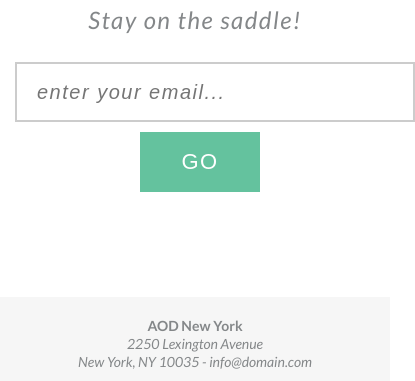
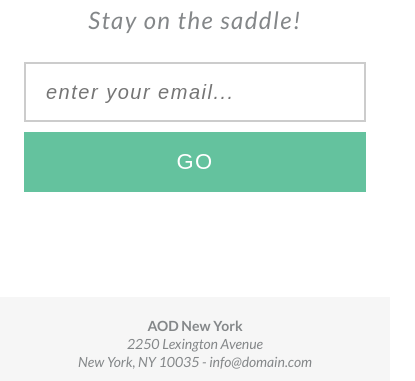
Before and after one commit to kifirko/adaptive_fullscreen, a plain HTML site: page index.html in a window 390 px wide. Shown: the part 5222-5603 px from the top of the page, 415 px wide, since content can reach past the window. Drawn offline with Linux system fonts and the light colour scheme.

Commit message:
finish HTML and CSS- small screen fix

```diff
--- a/#source/scss/style.scss
+++ b/#source/scss/style.scss
@@ -564,9 +564,6 @@ margin: 0 0 27px 0;
 
 
 
-
-
-
 	&__item {
 		display: flex;
 		align-items: center;
@@ -577,11 +574,15 @@ margin: 0 0 27px 0;
 				color: white;
 				font-size: 10px;
 				font-weight: 700;
-				letter-spacing: 2.6px;		padding: 20px 50px;
+				letter-spacing: 2.6px;
+				padding: 20px 50px;
 				border: 1px solid white;
 				transition-duration: 1s;
 			&:hover {
 				border: 1px solid rgba(100, 194, 158, 1);}
+
+				@media screen and (max-width: 300px) {
+   	padding: 20px 10px;}
 
 	}
 	}
@@ -617,8 +618,8 @@ margin: 0 0 27px 0;
   padding: 20px;
   margin: 10px 0 0 0;
 
-
-
+  		@media screen and (max-width: 500px) {
+   	width: 95%;}
 
 	}
 
@@ -643,6 +644,12 @@ margin: 0 0 27px 0;
   		color: rgba(100, 150, 158, 1);
   		border: 2px solid rgba(100, 150, 158, 1);
   	}
+
+  		@media screen and (max-width: 500px) {
+   	width: 95%;
+    	margin: 10px 0 0 0;}
+
+
 	}
 
 }
```
Also changed, not shown: css/style.css.
